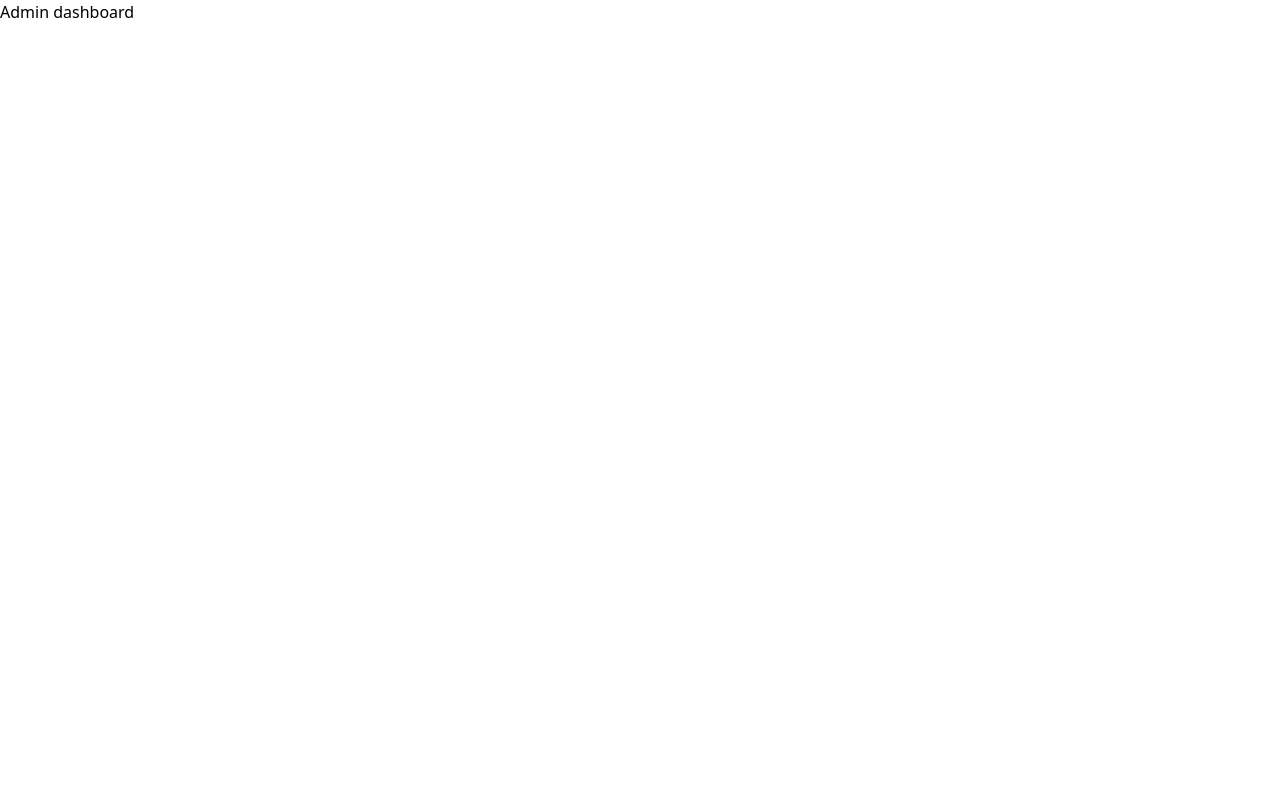
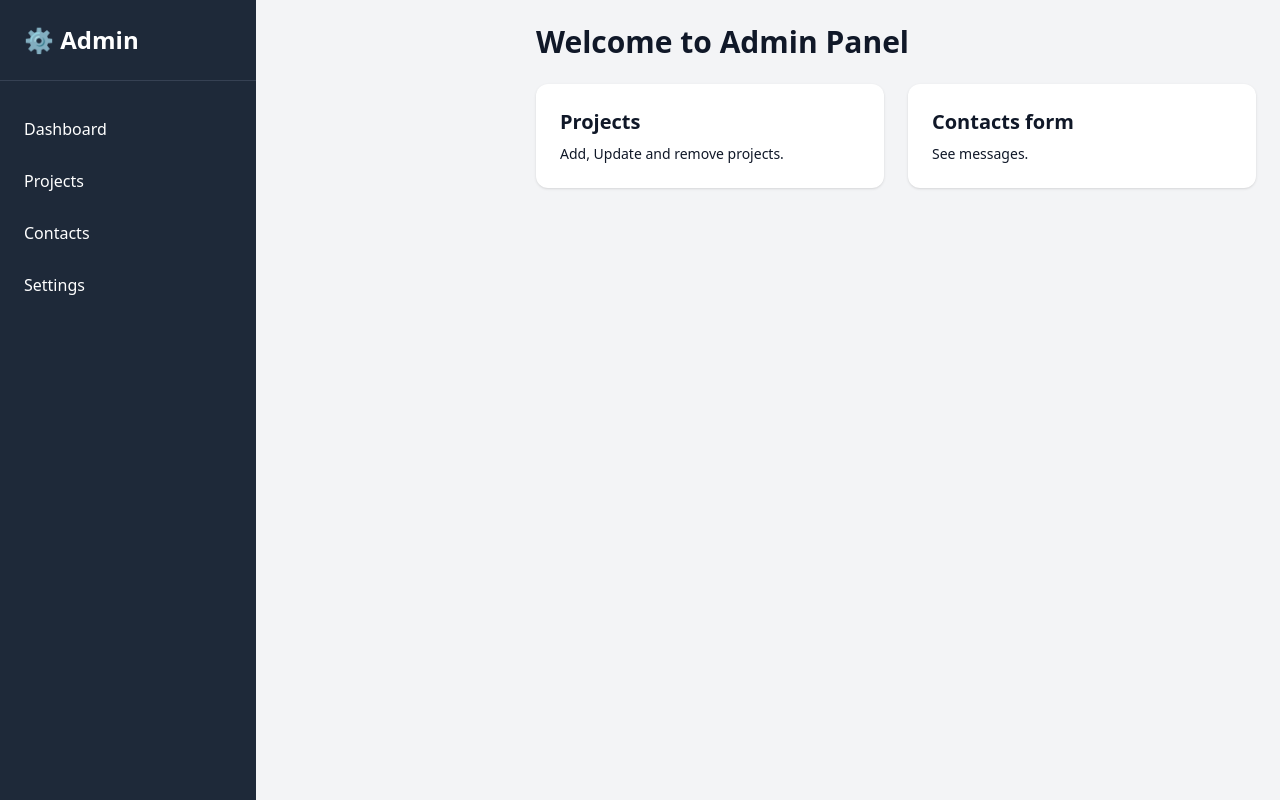
Before and after one commit to DanielVKrastev/portfolio-developer, a React (Vite) app in the folder portfolio/: page /admin in a window 1280 px wide. Built offline with nearby package versions, Linux system fonts and the light colour scheme.

Commit message:
Created Admin Panel

```diff
--- a/portfolio/src/App.jsx
+++ b/portfolio/src/App.jsx
@@ -1,7 +1,7 @@
 import { Routes, Route } from 'react-router'
 import './App.css'
 import Home from './views/Home'
-import AdminDashboard from './views/AdminDashboard'
+import AdminPanel from './views/AdminPanel'
 
 function App() {
 
@@ -9,7 +9,7 @@ function App() {
     <>
     <Routes>
       <Route path="/" element={<Home />}/>
-      <Route path="/admin" element={<AdminDashboard />}/>
+      <Route path="/admin/*" element={<AdminPanel />}/>
     </Routes>
     </>
   )
--- /dev/null
+++ b/portfolio/src/components/admin/dashboard/Dashboard.jsx
@@ -0,0 +1,20 @@
+export default function Dashboard() {
+    return (
+        <>
+            {/* Main content */}
+            <main className="flex-1 p-6 pt-16 md:pt-6 md:ml-64 overflow-y-auto">
+                <h1 className="mb-6 text-3xl font-bold">Welcome to Admin Panel</h1>
+                <div className="grid grid-cols-1 gap-6 md:grid-cols-2">
+                    <section className="rounded-xl bg-white p-6 shadow dark:bg-gray-800">
+                        <h2 className="mb-2 text-xl font-semibold">Projects</h2>
+                        <p className="text-sm">Add, Update and remove projects.</p>
+                    </section>
+                    <section className="rounded-xl bg-white p-6 shadow dark:bg-gray-800">
+                        <h2 className="mb-2 text-xl font-semibold">Contacts form</h2>
+                        <p className="text-sm">See messages.</p>
+                    </section>
+                </div>
+            </main>
+        </>
+    )
+}
--- /dev/null
+++ b/portfolio/src/components/admin/sidebar/Sidebar.jsx
@@ -0,0 +1,46 @@
+import { useState } from "react";
+import { Menu } from "lucide-react";
+
+const menuItems = [
+  { name: "Dashboard", href: "#" },
+  { name: "Projects", href: "#" },
+  { name: "Contacts", href: "#" },
+  { name: "Settings", href: "#" },
+];
+
+export default function Sidebar() {
+  const [sidebarOpen, setSidebarOpen] = useState(false);
+
+  return (
+    <>
+      {/* Mobile toggle button */}
+      <button
+        className="fixed left-4 top-4 z-50 rounded p-2 text-white shadow md:hidden bg-gray-800 hover:bg-gray-700 focus:outline-none focus:ring-2 focus:ring-gray-500"
+        onClick={() => setSidebarOpen(!sidebarOpen)}
+        aria-label="Toggle sidebar"
+      >
+        <Menu className="h-6 w-6" />
+      </button>
+
+      {/* Sidebar (desktop + mobile) */}
+      <aside
+        className={`fixed inset-y-0 left-0 z-40 w-64 transform bg-gray-800 text-white transition-transform duration-300 md:static md:translate-x-0 ${
+  sidebarOpen ? "translate-x-0" : "-translate-x-full"
+}`}
+      >
+        <div className="border-b border-gray-700 p-6 text-2xl font-bold">⚙️ Admin</div>
+        <nav className="mt-6 space-y-1">
+          {menuItems.map((item) => (
+            <a
+              key={item.name}
+              href={item.href}
+              className="block px-6 py-3 hover:bg-gray-700"
+            >
+              {item.name}
+            </a>
+          ))}
+        </nav>
+      </aside>
+      </>
+  );
+}
--- a/portfolio/src/views/AdminDashboard.jsx
+++ /dev/null
@@ -1,5 +0,0 @@
-export default function AdminDashboard() {
-    return (
-        <><h1>Admin dashboard</h1></>
-    );
-}
--- /dev/null
+++ b/portfolio/src/views/AdminPanel.jsx
@@ -0,0 +1,16 @@
+import { Routes, Route } from "react-router";
+import Dashboard from "../components/admin/dashboard/Dashboard";
+import Sidebar from "../components/admin/sidebar/Sidebar";
+
+export default function AdminPanel() {
+
+  return (
+    <div className="flex min-h-screen bg-gray-100 text-gray-900 dark:bg-gray-900 dark:text-white">
+      <Sidebar />
+
+        <Routes>
+            <Route path="/" element={<Dashboard />} />
+        </Routes>
+    </div>
+  );
+}
```
